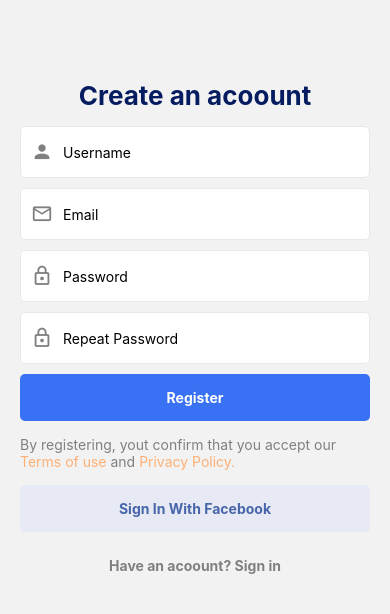
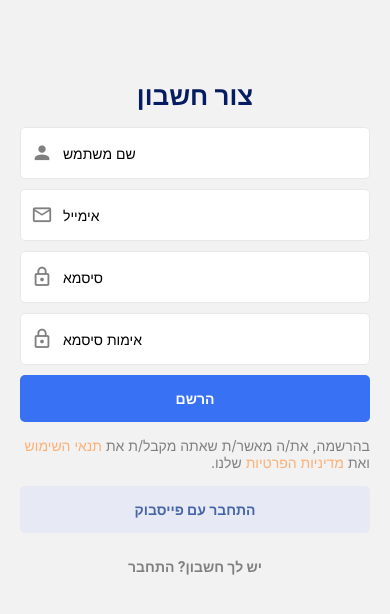
Before and after one commit to DorelBH/MOJO, a React Native app in the folder Frontend/: screen /SignUp in a window 390 px wide. Shown: the top 614 px of the page. Built offline with nearby package versions, Linux system fonts and the light colour scheme.

Commit message:
fix send-message (email - mojo_app)

```diff
--- a/Frontend/api.js
+++ b/Frontend/api.js
@@ -1,3 +1,3 @@
 // export const apiUrl = "http://172.20.10.3:3500"; //iphone
-// export const apiUrl = "http://10.100.102.51:3500"; //Rager
-export const apiUrl = "http://192.168.1.242:3500"; //DorelHome
+export const apiUrl = "http://10.100.102.51:3500"; //Rager
+//export const apiUrl = "http://192.168.1.242:3500"; //DorelHome
--- a/Frontend/components/CustomInput/CustomInput.js
+++ b/Frontend/components/CustomInput/CustomInput.js
@@ -21,8 +21,9 @@ const CustomInput = ({ value, setValue, placeholder, secureTextEntry, iconName,
                 style={inputStyles.input}
                 secureTextEntry={secureTextEntry}
             />
-            {!isValid && errorMessage && <Text style={inputStyles.errorText}>{errorMessage}</Text>}
+            {!isValid && errorMessage && <Text style={inputStyles.errorText}>*{errorMessage}</Text>}
         </View>
+
     );
 };
 
--- a/Frontend/components/SocialSignInButtons/SocialSignInButtons.js
+++ b/Frontend/components/SocialSignInButtons/SocialSignInButtons.js
@@ -11,7 +11,7 @@ const SocialSignInButtons =() => {
     return(
         <>
              <CustomButton
-             text="Sign In With Facebook"
+             text="התחבר עם פייסבוק"
              onPress={onSignInFacebook}
              bgColor="#E7EAF4"
              fgColor="#4765A9"
--- a/Frontend/screens/SignUpScreen/SignUpScreen.js
+++ b/Frontend/screens/SignUpScreen/SignUpScreen.js
@@ -27,7 +27,7 @@ const SignUpScreen = () => {
     const onRegisterPressed = async () => {
 
         if (password !== passwordRepeat) {
-            console.warn('Passwords do not match.');
+            console.warn('הסיסמאות לא זהות.');
             return;
         }
 
@@ -71,64 +71,64 @@ const SignUpScreen = () => {
     return(
         <ScrollView showsVerticalScrollIndicator= {false}>
         <View style={signUpStyles.container}>
-            <Text style={signUpStyles.title}>Create an acoount</Text>
+            <Text style={signUpStyles.title}>צור חשבון</Text>
 
             <CustomInput
                 iconName="account"
-                placeholder="Username"
+                placeholder="שם משתמש"
                 value={username}
                 setValue={setUserName}
                 validators={[{ type: 'MINLENGTH', val: 3 }, { type: 'REQUIRE' }]}
-                errorMessage="Username must be at least 3 characters"
+                errorMessage="מינימום 3 תווים"
             />
 
 
             <CustomInput
                 iconName="email-outline"
-                placeholder="Email"
+                placeholder="אימייל"
                 value={email}
                 setValue={setEmail}
                 validators={[{ type: 'EMAIL' }, { type: 'REQUIRE' }]}
-                errorMessage="Invalid email format"
+                errorMessage="אימייל לא תקין"
             />
 
 
              <CustomInput
              iconName="lock-outline"
-             placeholder="Password"
+             placeholder="סיסמא"
              value={password}
              setValue={setPassword}
              secureTextEntry={true}
              validators={[{ type: 'MINLENGTH', val: 8 }, { type: 'REQUIRE' }]}
-             errorMessage="Password must be at least 8 characters long"
+             errorMessage="מינימום 8 תווים!"
              />
 
              <CustomInput
              iconName="lock-outline"
-             placeholder="Repeat Password"
+             placeholder="אימות סיסמא"
              value={passwordRepeat}
              setValue={setPasswordRepeat}
              secureTextEntry={true}
              validators={[{ type: 'MINLENGTH', val: 8 }, { type: 'REQUIRE' }]}
-             errorMessage="Password must be at least 8 characters long"
              />
 
              <CustomButton
-             text="Register"
+             text="הרשם"
              onPress={onRegisterPressed}
              />
 
-             <Text style={signUpStyles.text}>
-                By registering, yout confirm that you accept our
-                <Text style={signUpStyles.link} onPress={onTermsOfUsePressed}> Terms of use</Text> and
-                <Text style={signUpStyles.link} onPress={onPrivacyPressed}> Privacy Policy.</Text>
-             </Text>
+            <Text style={signUpStyles.text}>
+            בהרשמה, את/ה מאשר/ת שאתה מקבל/ת את
+            <Text style={signUpStyles.link} onPress={onTermsOfUsePressed}> תנאי השימוש</Text> ואת
+            <Text style={signUpStyles.link} onPress={onPrivacyPressed}> מדיניות הפרטיות</Text> שלנו.
+            </Text>
+
 
              <SocialSignInButtons/>
 
 
             <CustomButton
-             text="Have an acoount? Sign in"
+             text="יש לך חשבון? התחבר"
              onPress={onSignInPress}
              type="TERTIARY"
              />
```
Also changed, not shown: 1 other file (tests, documents, lock files or other folders).
